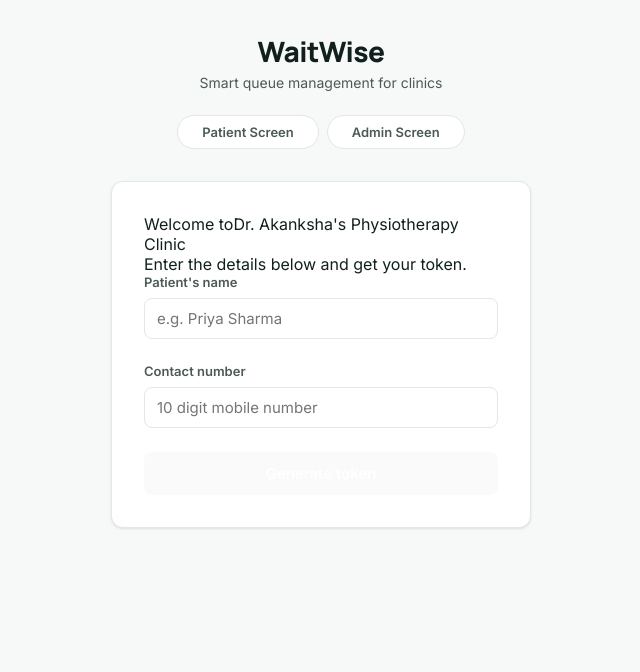
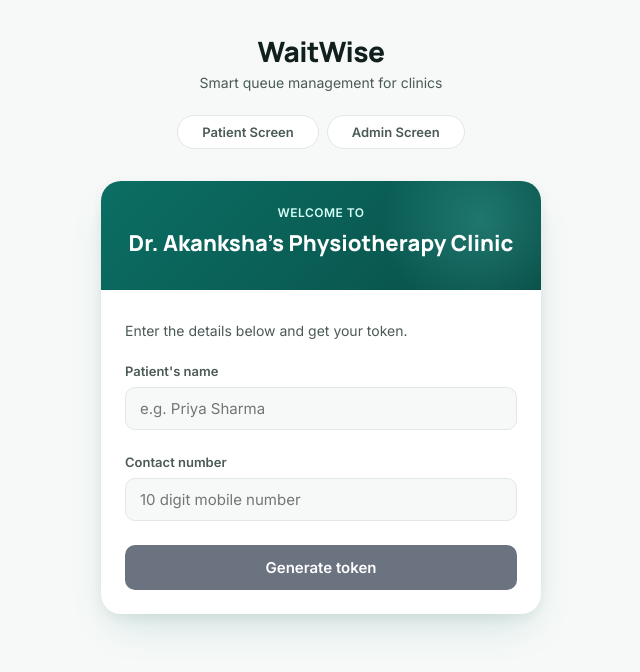
Before and after one commit to AMAN7475/wait-wise, a React (Vite) app: page / in a window 1280 px wide. Shown: the top 672 px of the page, without its empty margins (319-959 px from the left). Built offline with nearby package versions, Linux system fonts and the light colour scheme; no server answers.

Commit message:
style: apply dark gradient header matching admin panel design

```diff
--- a/src/components/UserScreen.css
+++ b/src/components/UserScreen.css
@@ -1,19 +1,76 @@
 .register-card {
     background: var(--surface);
-    border: 1px solid var(--border);
-    border-radius: var(--radius);
-    box-shadow: var(--shadow);
-    padding: var(--space-5);
+    border-radius: 20px;
+    box-shadow: 0 20px 40px -12px rgba(11, 110, 100, 0.18), 0 4px 12px rgba(17, 32, 29, 0.06);
     width: 100%;
-    max-width: 420px;
+    max-width: 440px;
+    overflow: hidden;
 }
 
-.register-card h3 {
-    font-size: 20px;
-    margin-bottom: var(--space-1);
+/* --- Header: dark teal gradient block, same language as the
+   admin panel's "Live queue overview" header --- */
+.register-header {
+    background: linear-gradient(135deg, var(--primary) 0%, #0a5c53 60%, #084f48 100%);
+    padding: var(--space-4) var(--space-4) var(--space-5);
+    position: relative;
+    overflow: hidden;
 }
 
-.register-card > p.subtitle {
+.register-header::after {
+    content: "";
+    position: absolute;
+    top: -60px;
+    right: -40px;
+    width: 200px;
+    height: 200px;
+    border-radius: 50%;
+    background: radial-gradient(circle, rgba(110, 231, 219, 0.22) 0%, transparent 70%);
+}
+
+.register-eyebrow {
+    font-family: var(--font-mono);
+    font-size: 11px;
+    letter-spacing: 0.1em;
+    text-transform: uppercase;
+    color: #a8f0e6;
+    margin-bottom: var(--space-3);
+    position: relative;
+    z-index: 1;
+}
+
+.clinic-title {
+    display: flex;
+    align-items: center;
+    flex-direction: column;
+    position: relative;
+    z-index: 1;
+    gap: 6px;
+}
+
+.welcome-text {
+    font-family: var(--font-body);
+    font-size: 12px;
+    font-weight: 600;
+    letter-spacing: 0.04em;
+    text-transform: uppercase;
+    color: #d3fdf6;
+    margin-bottom: 4px;
+}
+
+.clinic-name {
+    font-family: var(--font-display);
+    font-weight: 800;
+    font-size: 22px;
+    line-height: 1.25;
+    color: #ffffff;
+}
+
+/* --- Body: white form area --- */
+.register-body {
+    padding: var(--space-5) var(--space-4) var(--space-4);
+}
+
+.register-body > p.subtitle {
     color: var(--ink-soft);
     font-size: 14px;
     margin-bottom: var(--space-4);
@@ -41,16 +98,18 @@
     width: 100%;
     font-family: var(--font-body);
     font-size: 15px;
-    padding: 10px 36px 10px 12px;
-    border: 1px solid var(--border);
-    border-radius: 8px;
+    padding: 11px 36px 11px 14px;
+    border: 1.5px solid var(--border);
+    border-radius: 10px;
     outline: none;
-    transition: border-color 0.15s ease, box-shadow 0.15s ease;
+    background: var(--bg);
+    transition: border-color 0.15s ease, box-shadow 0.15s ease, background 0.15s ease;
 }
 
 .input-wrapper input:focus {
     border-color: var(--primary);
-    box-shadow: 0 0 0 3px rgba(11, 110, 100, 0.12);
+    background: var(--surface);
+    box-shadow: 0 0 0 4px rgba(11, 110, 100, 0.12);
 }
 
 .input-wrapper .tick {
@@ -74,16 +133,29 @@
 
 .generate-btn {
     width: 100%;
-    padding: 12px;
+    padding: 13px;
     border: none;
-    border-radius: 8px;
+    border-radius: 10px;
     font-family: var(--font-body);
     font-size: 15px;
-    font-weight: 600;
+    font-weight: 700;
     color: white;
-    transition: background 0.15s ease;
+    cursor: pointer;
+    background: linear-gradient(135deg, var(--primary), var(--primary-dark));
+    box-shadow: 0 8px 16px -6px rgba(11, 110, 100, 0.4);
+    transition: filter 0.15s ease, transform 0.1s ease;
 }
 
 .generate-btn:not(:disabled):hover {
-    background: var(--primary-dark) !important;
+    filter: brightness(1.08);
 }
+
+.generate-btn:not(:disabled):active {
+    transform: translateY(1px);
+}
+
+.generate-btn:disabled {
+    background: var(--status-done);
+    box-shadow: none;
+    cursor: not-allowed;
+}
```
